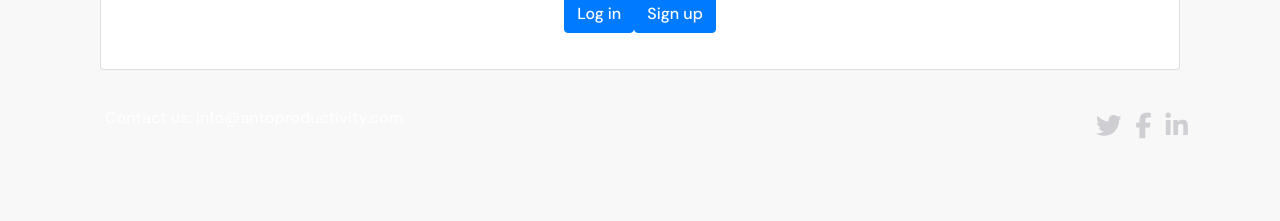
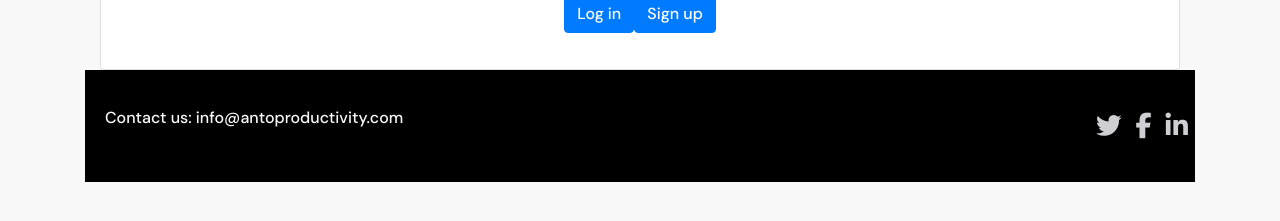
Before and after one commit to Anthonyrajlucas/anto-productivity-app, a React (Create React App) app: page / in a window 1280 px wide. Shown: the part 517-738 px from the top of the page. Built offline with nearby package versions, Linux system fonts and the light colour scheme; no server answers.

Commit message:
Footer background color changed

```diff
--- a/src/styles/HomePage.module.css
+++ b/src/styles/HomePage.module.css
@@ -3,8 +3,9 @@
 /* Footer styling */
 .Footer {
 
-  color: white;
+  color: #fafafa;
   padding: 20px 0;
+  background-color: black;
 }
 
 .ContactInfo {
```
